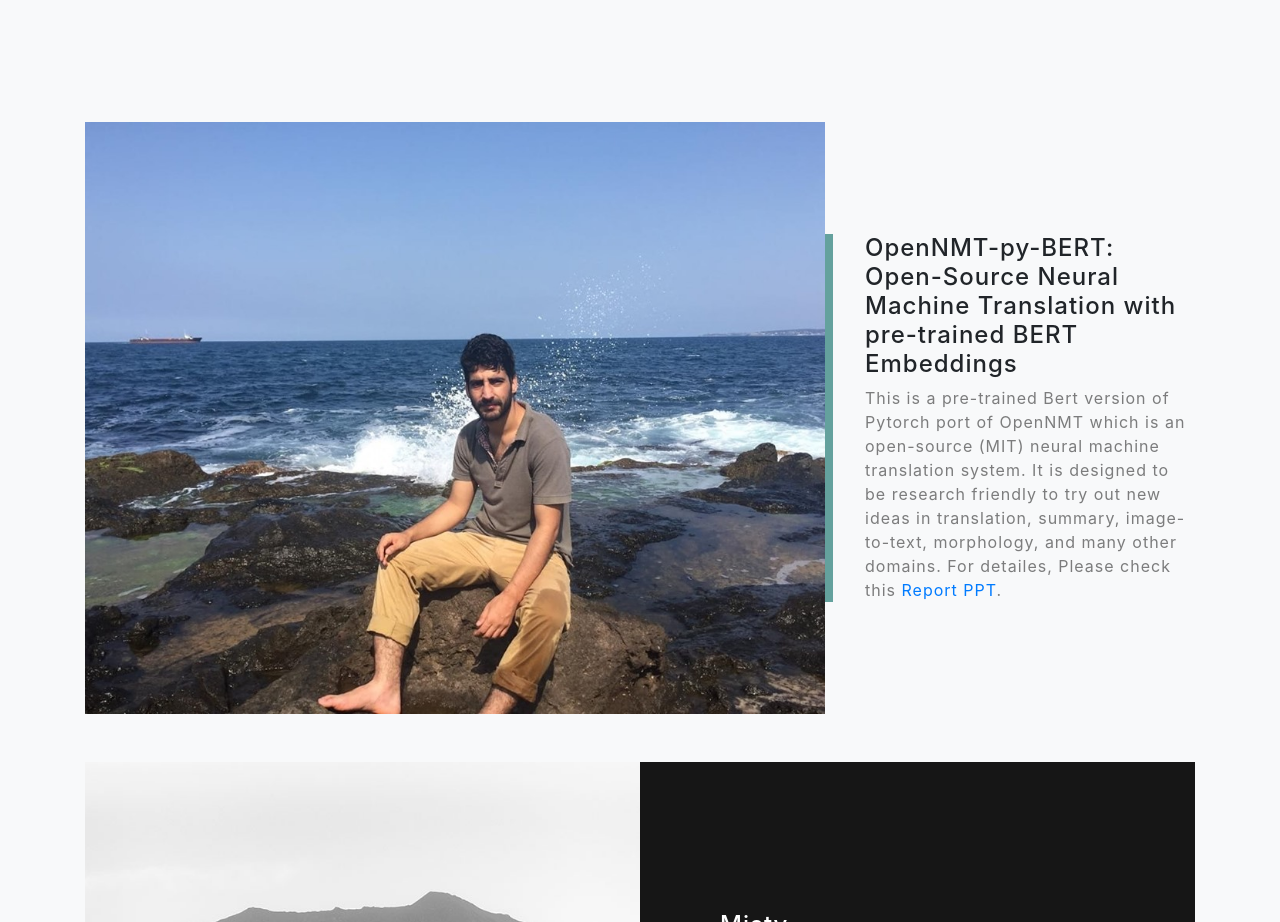
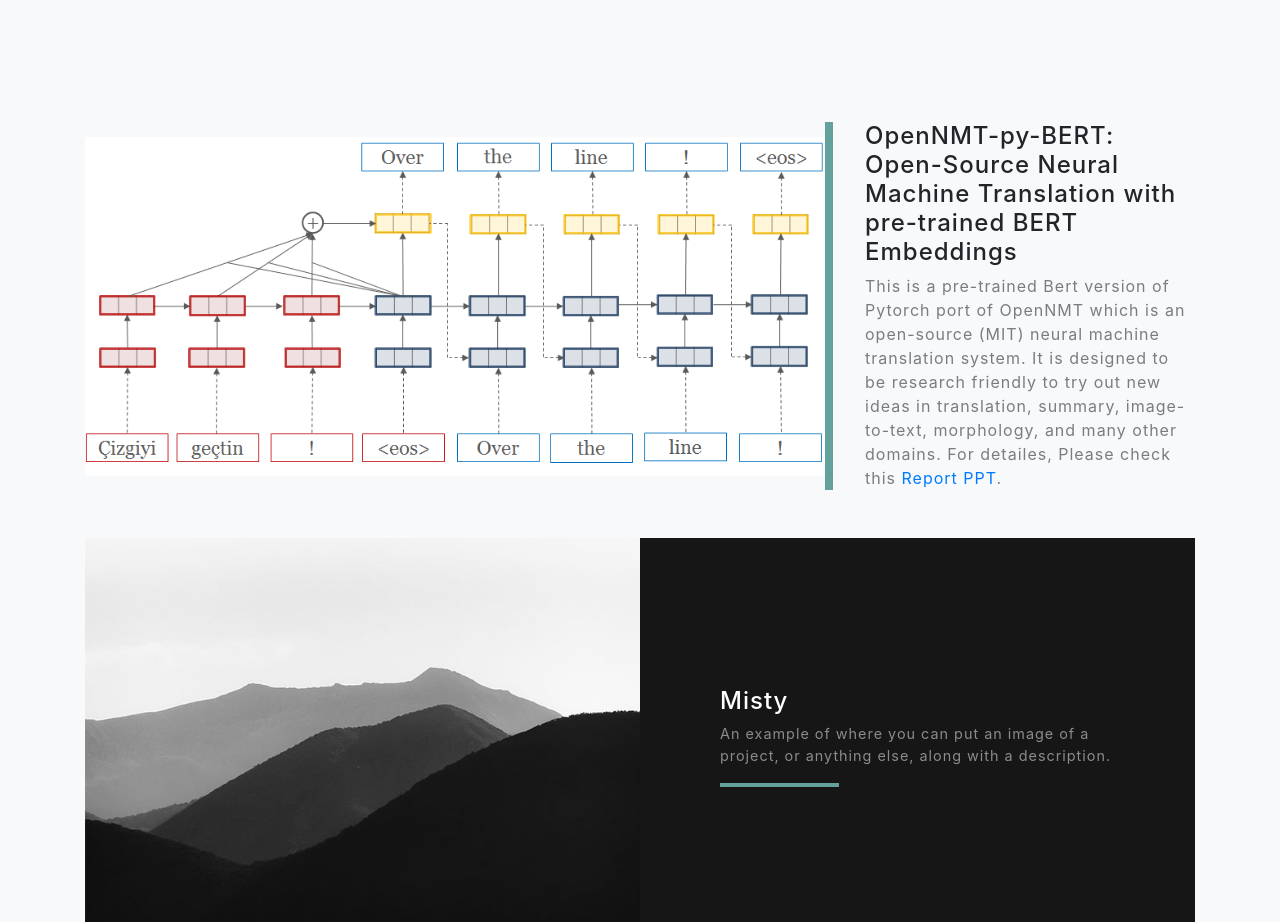
Before and after one commit to shakeel608/shakeel609.github.io, a website with bundled scripts: page index.html in a window 1280 px wide. Shown: the part 2080-3002 px from the top of the page. Built offline with nearby package versions, Linux system fonts and the light colour scheme.

Commit message:
About me

```diff
--- a/index.html
+++ b/index.html
@@ -92,7 +92,7 @@
       <!-- Featured Project Row -->
       <div class="row align-items-center no-gutters mb-4 mb-lg-5">
         <div class="col-xl-8 col-lg-7">
-          <img class="img-fluid mb-3 mb-lg-0" src="img/bg-masthead.jpg" alt="">
+          <img class="img-fluid mb-3 mb-lg-0" src="img/bertNMT.png" alt="">
         </div>
         <div class="col-xl-4 col-lg-5">
           <div class="featured-text text-center text-lg-left">
```
Also changed, not shown: img/bertNMT.png (added).
